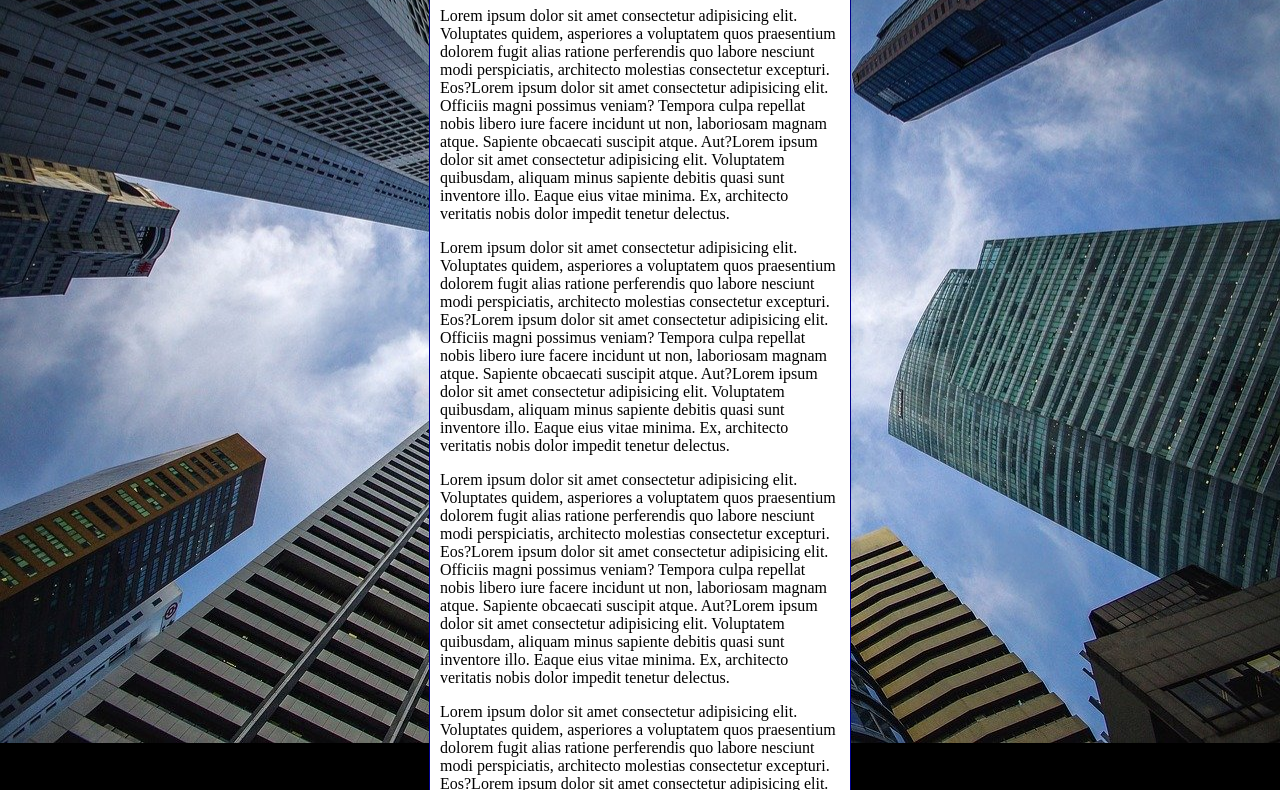
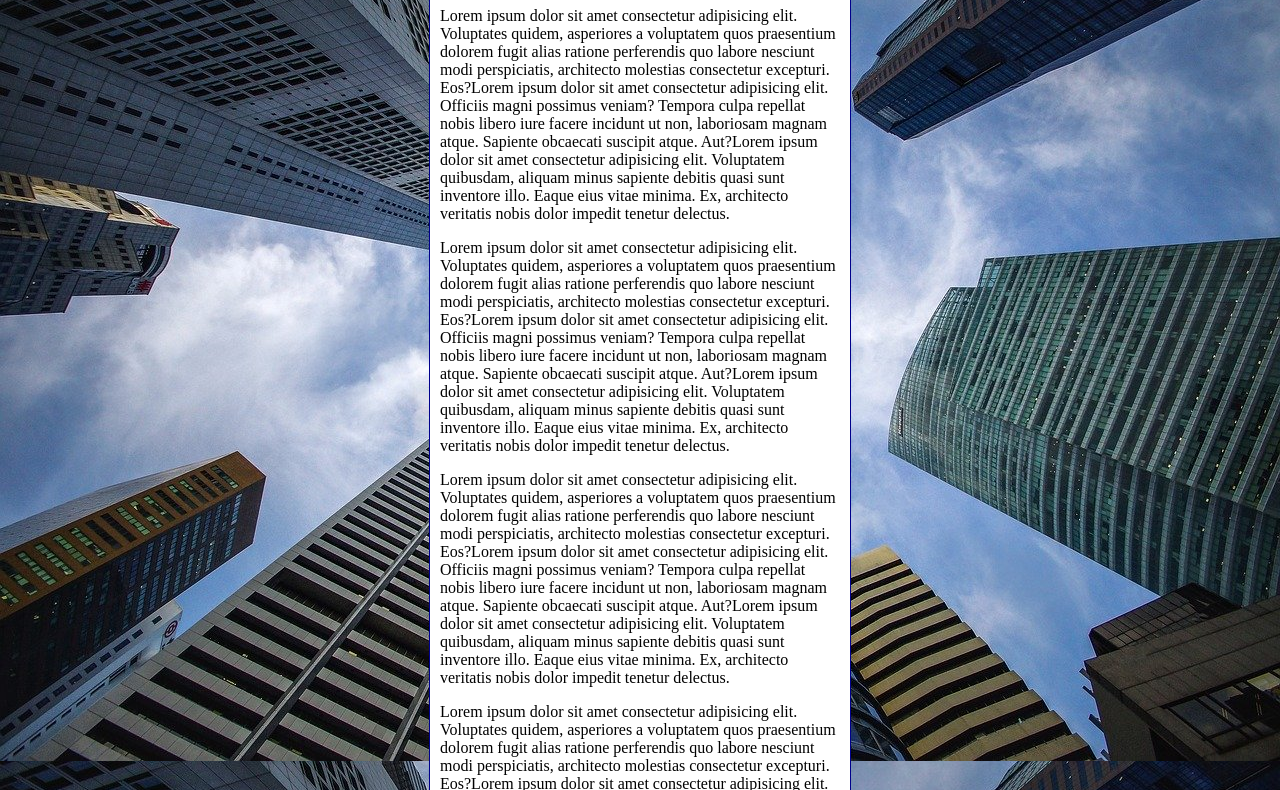
Before and after one commit to PadawanXXVI/01-html-css, a plain HTML site: page modulo-03/exercicio01/fundo006.html in a window 1280 px wide. Shown: the part 92-882 px from the top of the page. Drawn offline with Linux system fonts and the light colour scheme.

Commit message:
Shorthand background

```diff
--- a/modulo-03/exercicio01/fundo006.html
+++ b/modulo-03/exercicio01/fundo006.html
@@ -6,16 +6,26 @@
     <title>Posicionamento</title>
     <style>
         body {
+            /*
             height: 100vh;
             background-color: black;
             background-image: url('imagens/wallpaper002.jpg');
             background-position: center center;
             background-repeat: no-repeat;
             background-size: cover;
+            background-attachment: fixed;*/
+
+            /*Shorthand para o back ground
+            color image position repeat [size*] attachment
+            Exemplo:
+            background: black url('imagens/wallpaper002.jpg')  center center no-repeat cover fixed; - aqui o size não aceitou, assim a gente coloca o size em uma linha separada como: background-size: cover;*/
+
+            background: black url('imagens/wallpaper002.jpg') center center no-repeat fixed;
+            background-size: cover;
         }
         main {
             background-color: white;
-            width: 400px;
+            max-width: 400px;
             padding: 10px;
             margin: auto;
             border: 1px solid darkblue;
```
